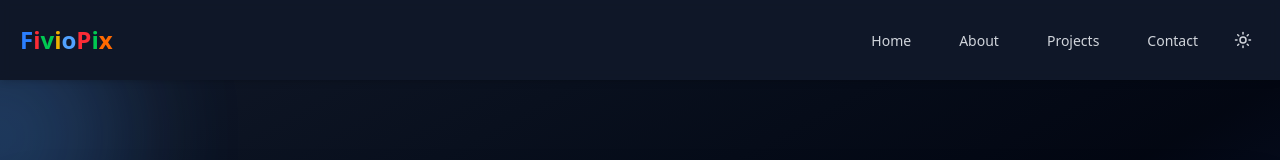
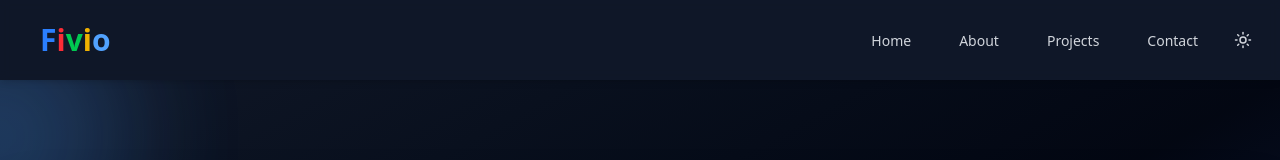
Before and after one commit to fiviopix/fiviopix-portfolio, a React (Vite) app: page / in a window 1280 px wide. Shown: the top 160 px of the page. Built offline with nearby package versions, Linux system fonts and the light colour scheme.

Commit message:
UI Updation 4

```diff
--- a/src/Layout/Header.jsx
+++ b/src/Layout/Header.jsx
@@ -37,16 +37,13 @@ const Header = () => {
       <nav className="mx-auto h-full px-5 flex items-center justify-between">
         <a
           href="/"
-          className="text-2xl font-bold text-blue-600 dark:text-blue-400 hover:-translate-y-1 hover:scale-105 transition-transform"
+          className="text-3xl ml-5 font-bold text-blue-600 dark:text-blue-400 hover:-translate-y-1 hover:scale-105 transition-transform"
         >
           <span className="text-blue-500">F</span>
           <span className="text-red-500">i</span>
           <span className="text-green-500">v</span>
           <span className="text-yellow-500">i</span>
           <span className="text-violate-500">o</span>
-          <span className="text-red-500">P</span>
-          <span className="text-green-500">i</span>
-          <span className="text-orange-500">x</span>
         </a>
 
         <div className="flex items-center gap-4">
--- a/src/components/Contact.jsx
+++ b/src/components/Contact.jsx
@@ -39,15 +39,14 @@ export default function Contact() {
       <FadeInOnScroll delay={0.1}>
         <form
           onSubmit={handleSubmit}
-          className="bg-gray-500/5 p-3 md:p-8 rounded-xl space-y-4"
+          className="bg-gray-500/5 p-3 md:mx-30 md:p-8 rounded-xl space-y-4 flex flex-col items-center"
         >
-          <h2>Write message...</h2>
           <input
             name="name"
             placeholder="Name"
             value={form.name}
             onChange={handleChange}
-            className="border border-black/10 dark:border-white/10 p-2 w-full rounded-lg"
+            className="border border-black/10 dark:border-white/10 w-4/6 p-2 rounded-lg"
             required
           />
           <input
@@ -55,7 +54,7 @@ export default function Contact() {
             placeholder="Email"
             value={form.email}
             onChange={handleChange}
-            className="border border-black/10 dark:border-white/10 p-2 w-full rounded-lg"
+            className="border border-black/10 dark:border-white/10 w-4/6 p-2 rounded-lg"
             required
           />
           <textarea
@@ -63,12 +62,12 @@ export default function Contact() {
             placeholder="Message"
             value={form.message}
             onChange={handleChange}
-            className="border border-black/10 dark:border-white/10 p-2 w-full rounded-lg"
+            className="border border-black/10 dark:border-white/10 w-4/6 p-2 rounded-lg"
             required
           />
           <button
             type="submit"
-            className="font-semibold hover:scale-95 transition-transform p-2 rounded-lg bg-blue-400/15 text-blue-400 px-8 py-2"
+            className="font-semibold hover:scale-95 transition-transform m-1 p-2 px-20 rounded-lg bg-blue-400/15 text-blue-400 py-2"
           >
             Send
           </button>
```
